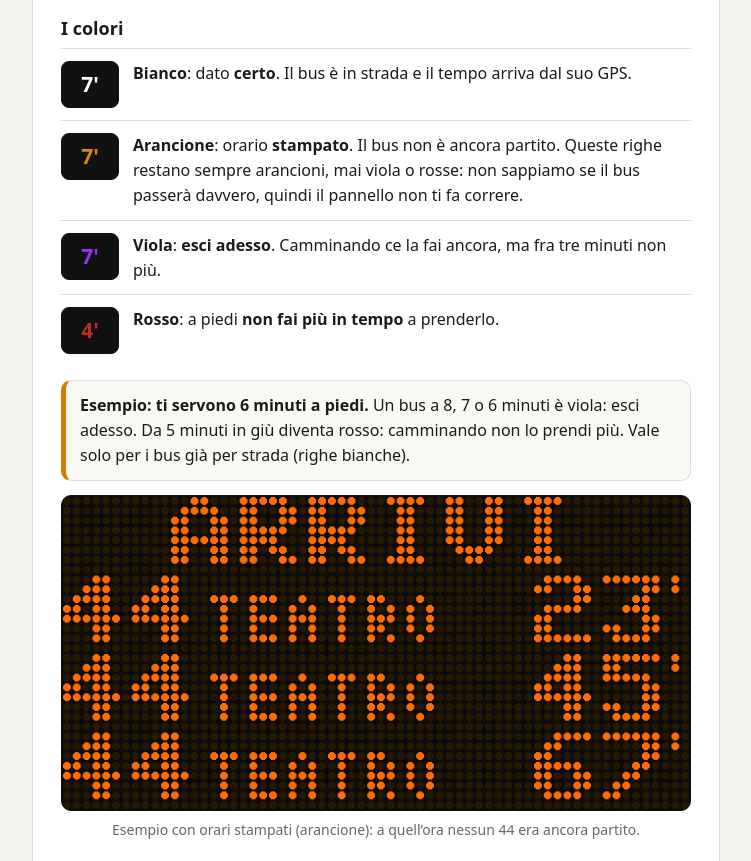
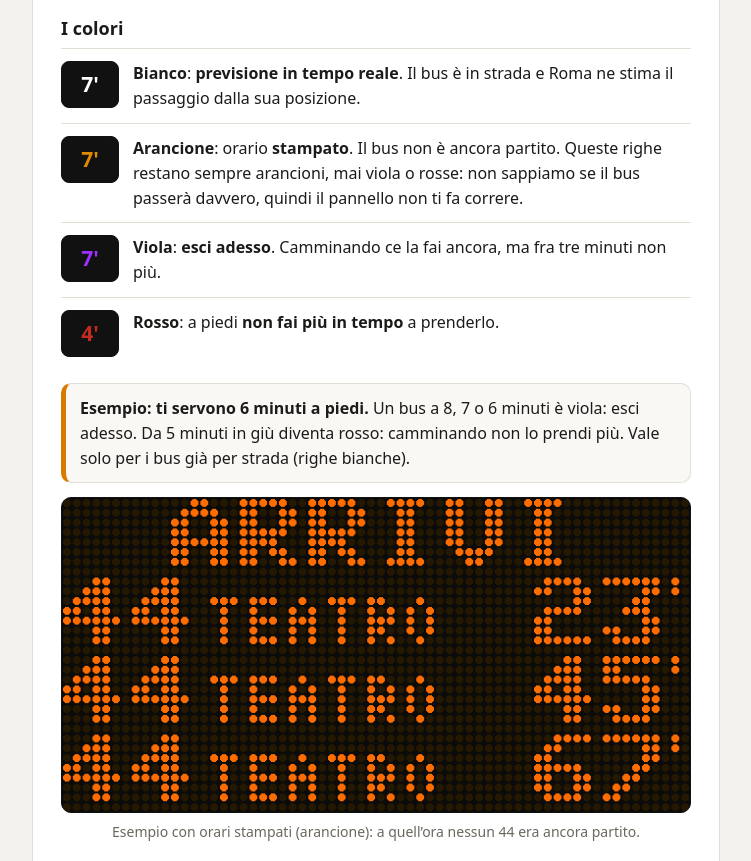
Before and after one commit to marcellom66/palaina-guida, a plain HTML site: page index.html in a window 1280 px wide. Shown: the part 2458-3319 px from the top of the page, without its empty margins (264-1015 px from the left). Drawn offline with Linux system fonts and the light colour scheme.

Commit message:
Aggiorna la guida (2026-10-13)

```diff
--- a/index.html
+++ b/index.html
@@ -221,7 +221,7 @@ footer .attr .sep{display:none}
 
   <h3>I colori</h3>
   <ul class="colors">
-    <li><span class="chip c-w" aria-hidden="true">7'</span><div><strong>Bianco</strong>: dato <strong>certo</strong>. Il bus è in strada e il tempo arriva dal suo GPS.</div></li>
+    <li><span class="chip c-w" aria-hidden="true">7'</span><div><strong>Bianco</strong>: <strong>previsione in tempo reale</strong>. Il bus è in strada e Roma ne stima il passaggio dalla sua posizione.</div></li>
     <li><span class="chip c-o" aria-hidden="true">7'</span><div><strong>Arancione</strong>: orario <strong>stampato</strong>. Il bus non è ancora partito. Queste righe restano sempre arancioni, mai viola o rosse: non sappiamo se il bus passerà davvero, quindi il pannello non ti fa correre.</div></li>
     <li><span class="chip c-v" aria-hidden="true">7'</span><div><strong>Viola</strong>: <strong>esci adesso</strong>. Camminando ce la fai ancora, ma fra tre minuti non più.</div></li>
     <li><span class="chip c-r" aria-hidden="true">4'</span><div><strong>Rosso</strong>: a piedi <strong>non fai più in tempo</strong> a prenderlo.</div></li>
```
Also changed, not shown: 1 other file.
